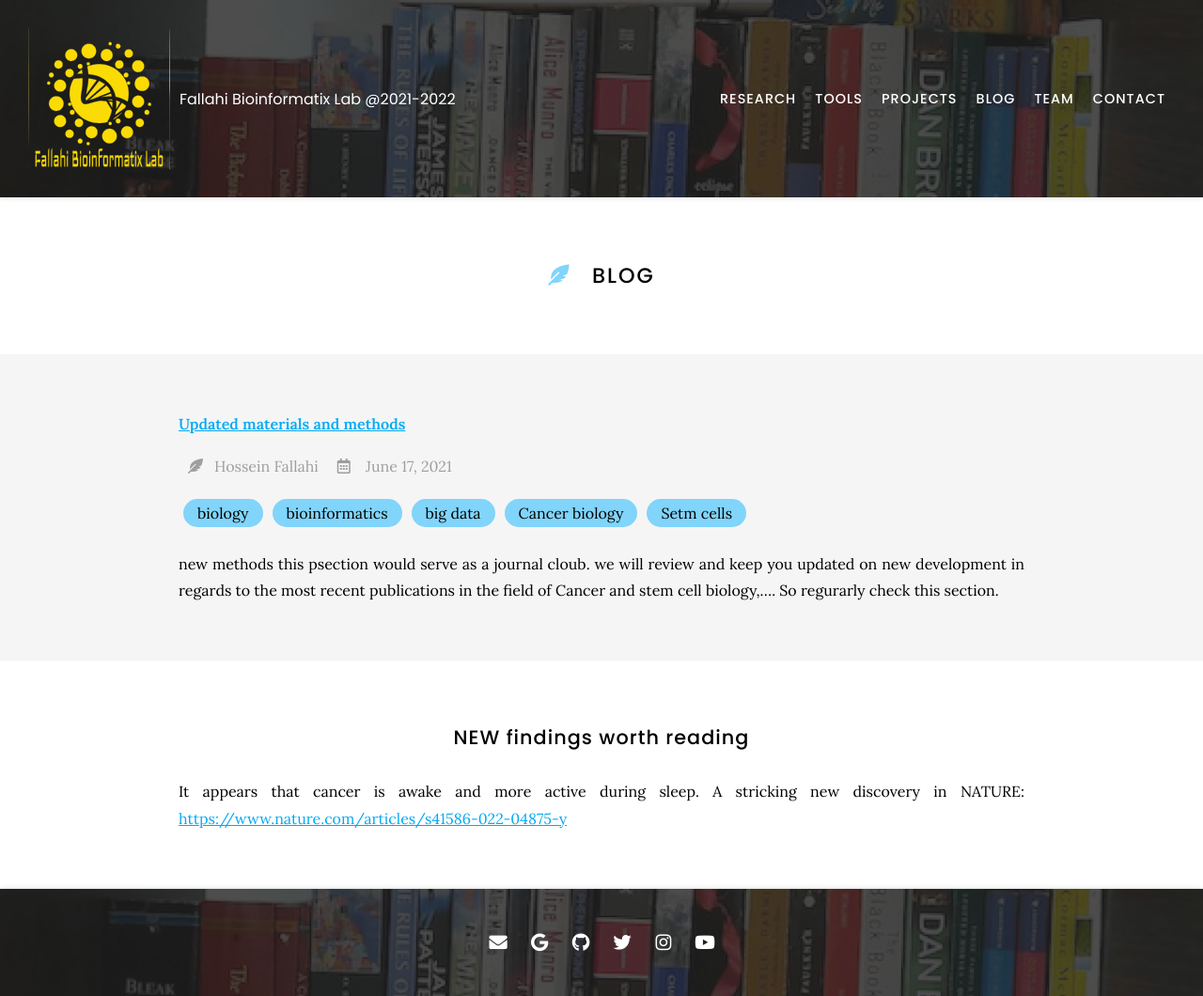
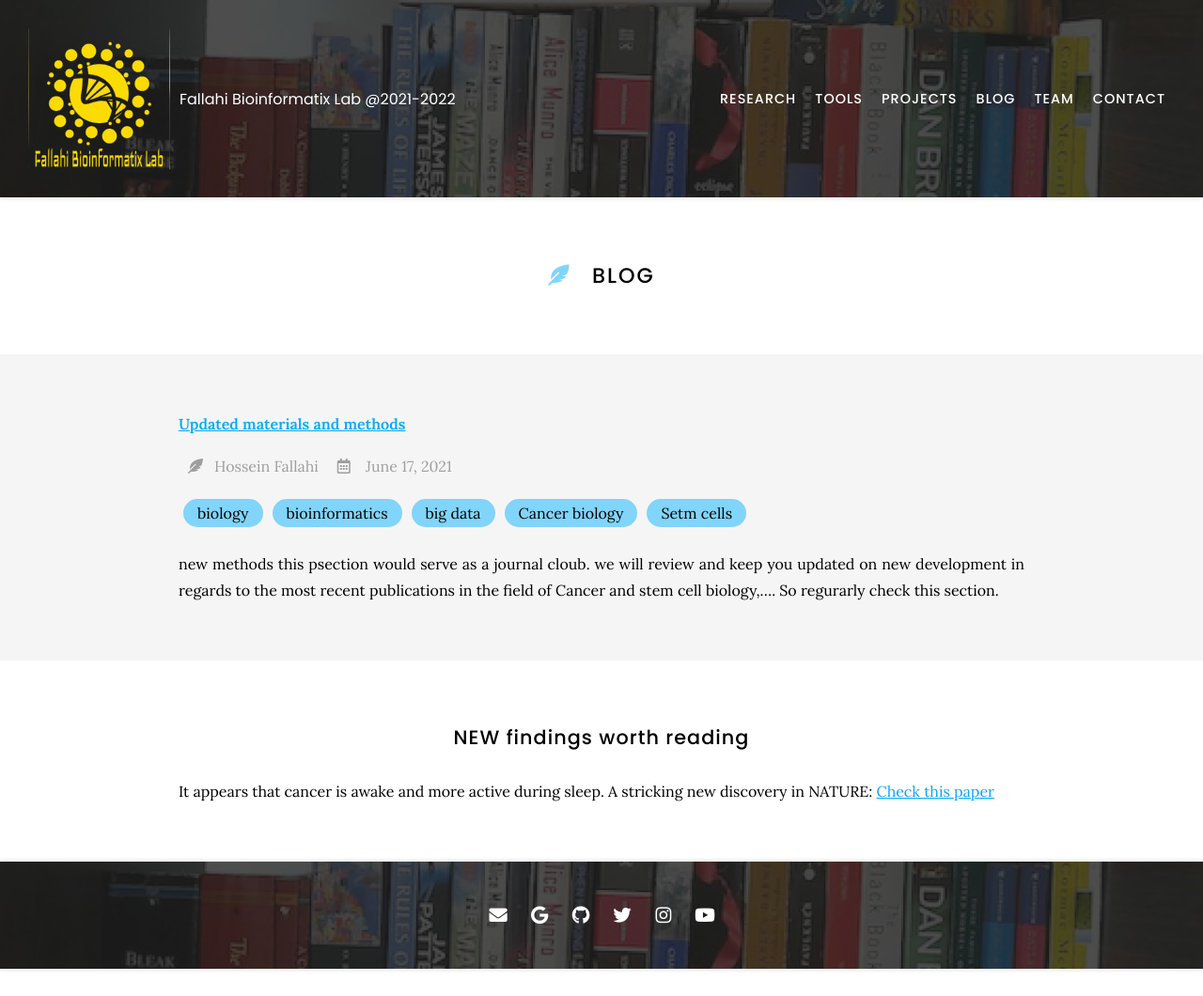
Before and after one commit to Hossein-Fallahi/Fallahi-Bioinformatics-Lab, a Jekyll site: the page built from blog/index.md, in a window 1280 px wide. Shown: the whole page at 94% size. Built offline with Jekyll 4.4.1, drawn with Linux system fonts in a browser that asks for light colours; nearby versions of some CDN libraries; after the commit the page ends 1031 px from its top, so only the background shows below that.

Commit message:
Update index.md

```diff
--- a/blog/index.md
+++ b/blog/index.md
@@ -18,4 +18,4 @@ nav:
 ## NEW findings worth reading
 
 It appears that cancer is awake and more active during sleep. A stricking new discovery in NATURE:
-<https://www.nature.com/articles/s41586-022-04875-y>
+[Check this paper](https://www.nature.com/articles/s41586-022-04875-y)
```
